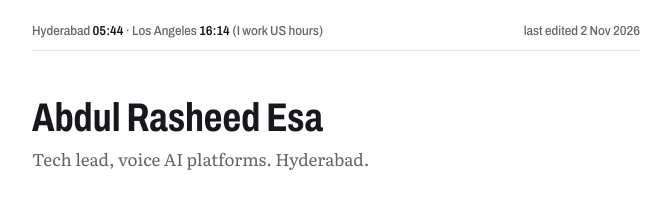
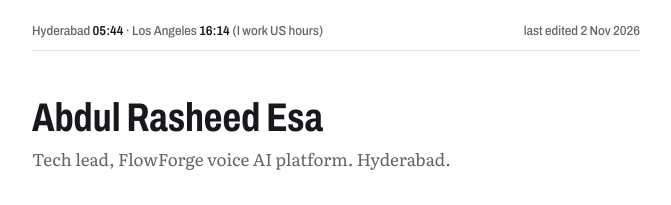
Before and after one commit to MakingMofongo/esa.bz, a plain HTML site: page index.html in a window 1280 px wide. Shown: the top 205 px of the page, without its empty margins (304-975 px from the left). Drawn offline with Linux system fonts and the light colour scheme.

Commit message:
Headline: singular, names FlowForge

```diff
--- a/index.html
+++ b/index.html
@@ -41,7 +41,7 @@ footer a{color:var(--ink)}
 <p class="status"><span>Hyderabad <b id="t-hyd"></b> · Los Angeles <b id="t-la"></b> <span>(I work US hours)</span></span><span>last edited 2 Nov 2026</span></p>
 
 <h1>Abdul Rasheed Esa</h1>
-<p class="role">Tech lead, voice AI platforms. Hyderabad.</p>
+<p class="role">Tech lead, FlowForge voice AI platform. Hyderabad.</p>
 
 <p>I'm interested in voice agents, latency, telephony and pretty much anything that has to happen in real time. Since February 2025 I've been the tech lead on FlowForge, the voice agent platform at Realbotics, on contract.</p>
 
```
